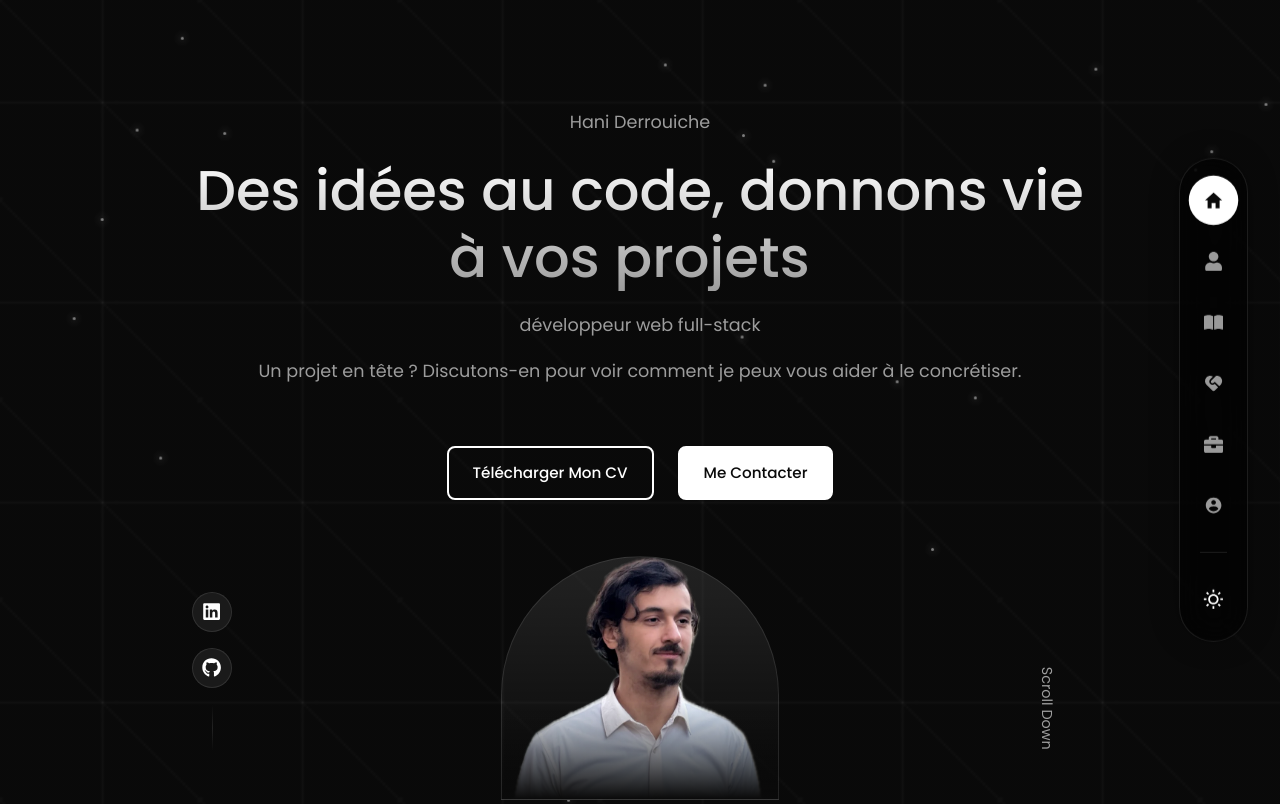
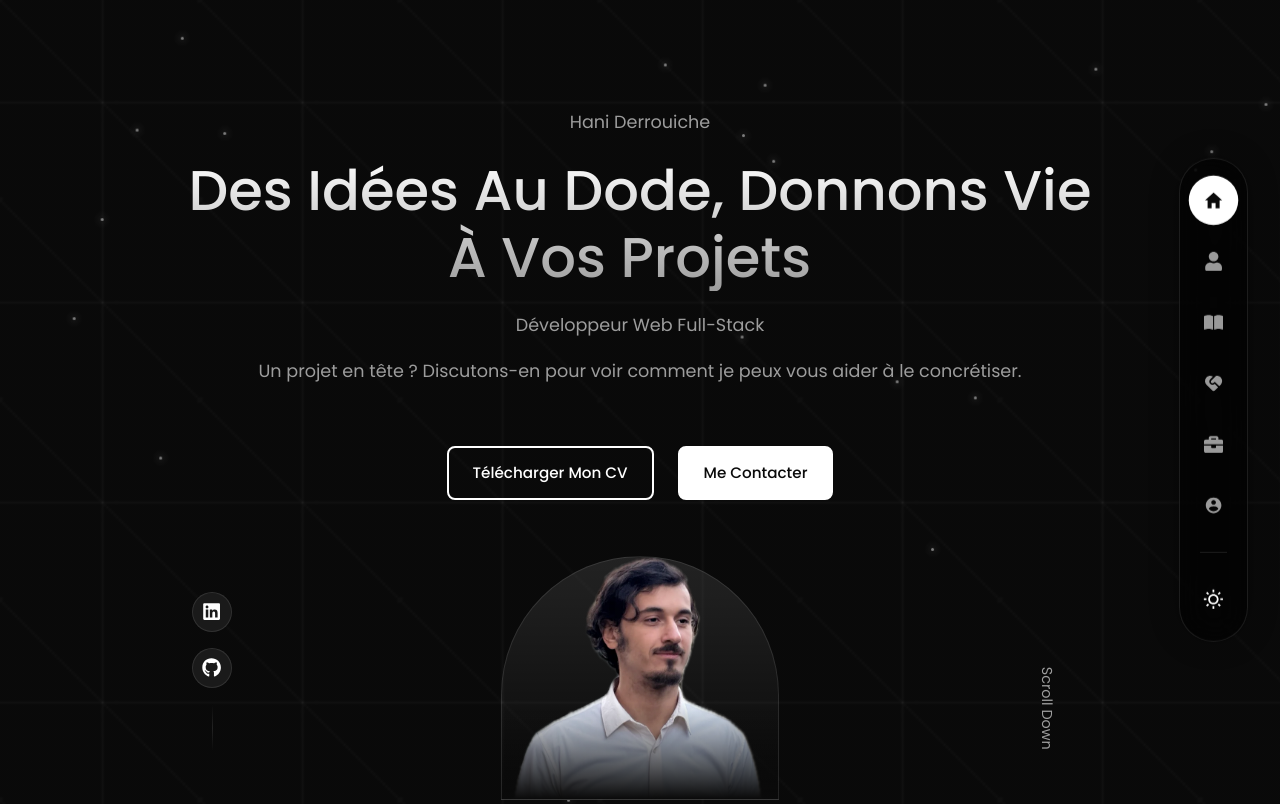
Before and after one commit to Hani19000/Portfolio-Hani, a React (Vite) app in the folder frontend/: page / in a window 1280 px wide. Shown: the top 804 px of the page. Built offline with nearby package versions, Linux system fonts and the light colour scheme.

Commit message:
mise a jours

```diff
--- a/frontend/src/components/header/Header.tsx
+++ b/frontend/src/components/header/Header.tsx
@@ -10,8 +10,8 @@ const Header: React.FC = () => (
     <HeaderParticles count={20} />
     <HeaderContent
       name="Hani Derrouiche"
-      title="Des idées au code, donnons vie à vos projets"
-      role="développeur web full-stack"
+      title="Des Idées Au Dode, Donnons Vie À Vos Projets"
+      role="Développeur Web Full-Stack"
       description="Un projet en tête ? Discutons-en pour voir comment je peux vous aider à le concrétiser."
       image={ME}
     />
```
Also changed, not shown: 1 other file (tests, documents, lock files or other folders).
